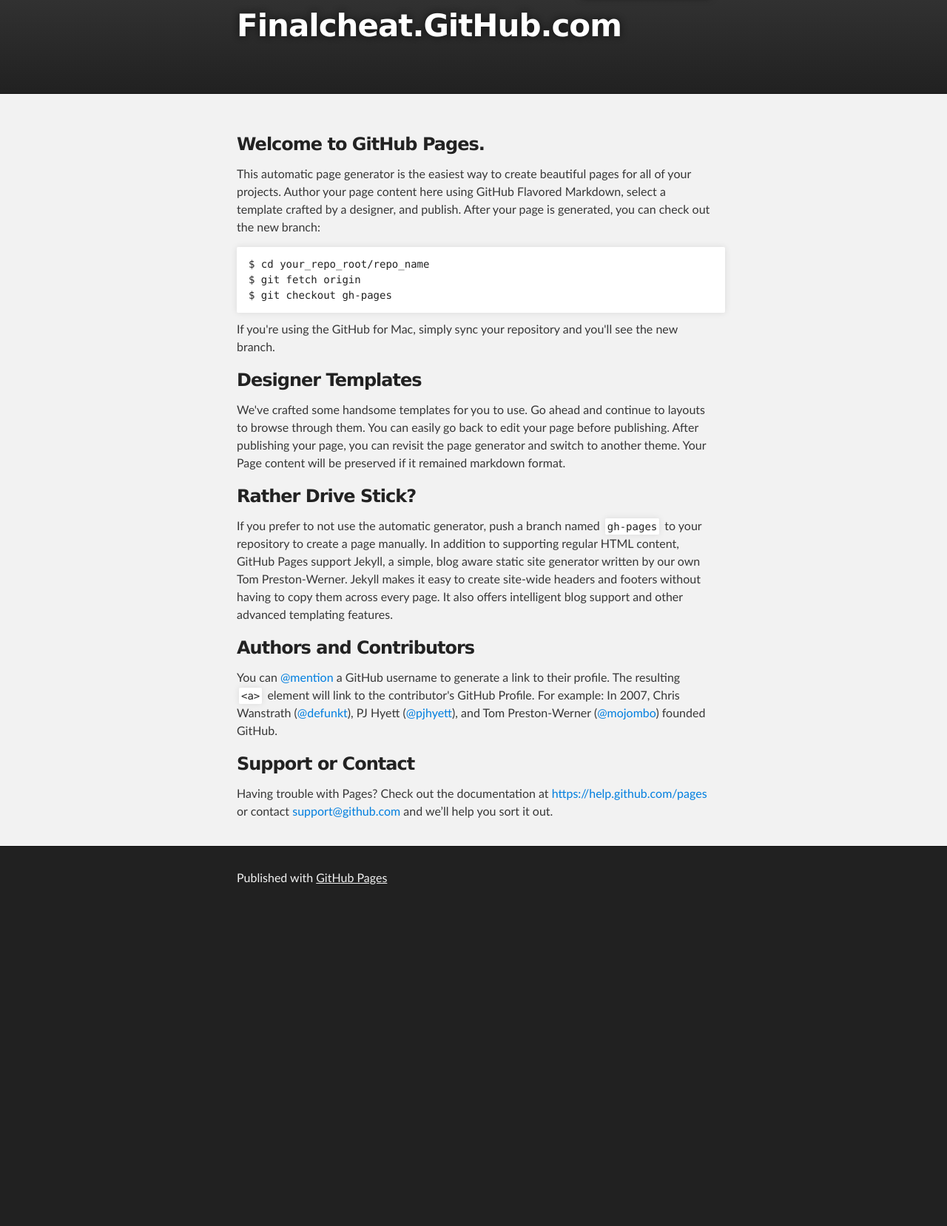
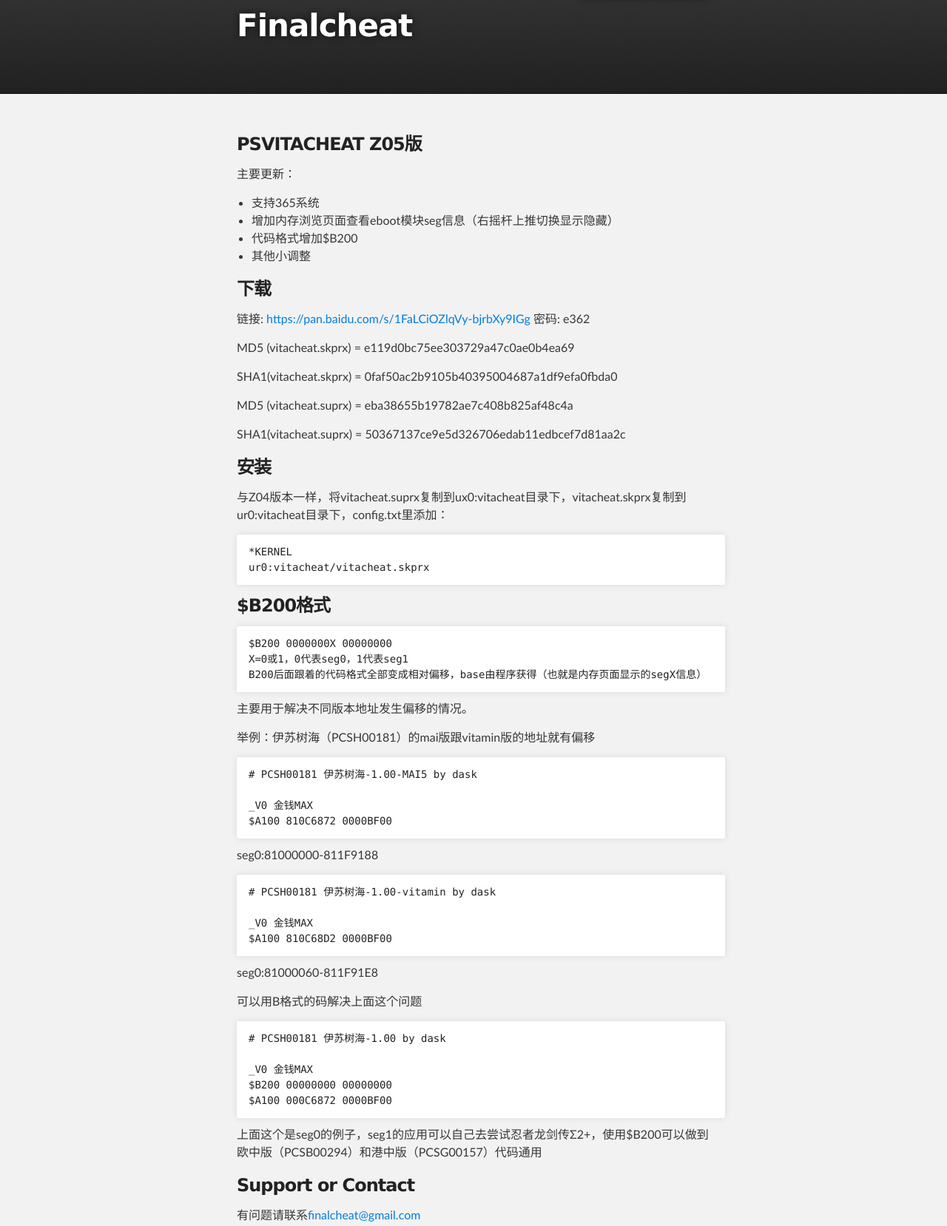
Before and after one commit to Finalcheat/finalcheat.github.com, a plain HTML site: page index.html in a window 1280 px wide. Shown: the part 47-1705 px from the top of the page at 74% size. Before the commit the page ends 1281 px from the top, so only its background shows below. Drawn offline with Linux system fonts and the light colour scheme.

Commit message:
PSVITACHEAT Z05

```diff
--- a/index.html
+++ b/index.html
@@ -8,7 +8,7 @@
 
     <link rel="stylesheet" type="text/css" media="screen" href="stylesheets/stylesheet.css">
 
-    <title>Finalcheat.GitHub.com</title>
+    <title>Finalcheat</title>
   </head>
 
   <body>
@@ -18,7 +18,7 @@
         <header class="inner">
           <a id="forkme_banner" href="https://github.com/Finalcheat">View on GitHub</a>
 
-          <h1 id="project_title">Finalcheat.GitHub.com</h1>
+          <h1 id="project_title">Finalcheat</h1>
           <h2 id="project_tagline"></h2>
 
         </header>
@@ -28,36 +28,81 @@
     <div id="main_content_wrap" class="outer">
       <section id="main_content" class="inner">
         <h3>
-<a id="welcome-to-github-pages" class="anchor" href="#welcome-to-github-pages" aria-hidden="true"><span class="octicon octicon-link"></span></a>Welcome to GitHub Pages.</h3>
+<a id="welcome" class="anchor" href="#welcome" aria-hidden="true"><span class="octicon octicon-link"></span></a>PSVITACHEAT Z05版</h3>
 
-<p>This automatic page generator is the easiest way to create beautiful pages for all of your projects. Author your page content here using GitHub Flavored Markdown, select a template crafted by a designer, and publish. After your page is generated, you can check out the new branch:</p>
+<p>主要更新：</p>
 
-<pre><code>$ cd your_repo_root/repo_name
-$ git fetch origin
-$ git checkout gh-pages
+<ul>
+    <li>支持365系统</li>
+    <li>增加内存浏览页面查看eboot模块seg信息（右摇杆上推切换显示隐藏）</li>
+    <li>代码格式增加$B200</li>
+    <li>其他小调整</li>
+</ul>
+
+<h3>
+<a id="download" class="anchor" href="#download" aria-hidden="true"><span class="octicon octicon-link"></span></a>下载</h3>
+
+<p>链接: <a href="https://pan.baidu.com/s/1FaLCiOZlqVy-bjrbXy9IGg" target="_blank">https://pan.baidu.com/s/1FaLCiOZlqVy-bjrbXy9IGg</a> 密码: e362</p>
+
+<p>MD5 (vitacheat.skprx) = e119d0bc75ee303729a47c0ae0b4ea69</p>
+<p>SHA1(vitacheat.skprx) = 0faf50ac2b9105b40395004687a1df9efa0fbda0</p>
+<p>MD5 (vitacheat.suprx) = eba38655b19782ae7c408b825af48c4a</p>
+<p>SHA1(vitacheat.suprx) = 50367137ce9e5d326706edab11edbcef7d81aa2c</p>
+
+<h3>
+<a id="install" class="anchor" href="#install" aria-hidden="true"><span class="octicon octicon-link"></span></a>安装</h3>
+
+<p>与Z04版本一样，将vitacheat.suprx复制到ux0:vitacheat目录下，vitacheat.skprx复制到ur0:vitacheat目录下，config.txt里添加：</p>
+
+<pre><code>*KERNEL
+ur0:vitacheat/vitacheat.skprx
 </code></pre>
 
-<p>If you're using the GitHub for Mac, simply sync your repository and you'll see the new branch.</p>
+<h3>
+<a id="format" class="anchor" href="#format" aria-hidden="true"><span class="octicon octicon-link"></span></a>$B200格式</h3>
 
-<h3>
-<a id="designer-templates" class="anchor" href="#designer-templates" aria-hidden="true"><span class="octicon octicon-link"></span></a>Designer Templates</h3>
+<pre><code>$B200 0000000X 00000000
+X=0或1，0代表seg0，1代表seg1
+B200后面跟着的代码格式全部变成相对偏移，base由程序获得（也就是内存页面显示的segX信息）
+</code></pre>
 
-<p>We've crafted some handsome templates for you to use. Go ahead and continue to layouts to browse through them. You can easily go back to edit your page before publishing. After publishing your page, you can revisit the page generator and switch to another theme. Your Page content will be preserved if it remained markdown format.</p>
 
-<h3>
-<a id="rather-drive-stick" class="anchor" href="#rather-drive-stick" aria-hidden="true"><span class="octicon octicon-link"></span></a>Rather Drive Stick?</h3>
+<p>主要用于解决不同版本地址发生偏移的情况。</p>
 
-<p>If you prefer to not use the automatic generator, push a branch named <code>gh-pages</code> to your repository to create a page manually. In addition to supporting regular HTML content, GitHub Pages support Jekyll, a simple, blog aware static site generator written by our own Tom Preston-Werner. Jekyll makes it easy to create site-wide headers and footers without having to copy them across every page. It also offers intelligent blog support and other advanced templating features.</p>
+<p>举例：伊苏树海（PCSH00181）的mai版跟vitamin版的地址就有偏移</p>
 
-<h3>
-<a id="authors-and-contributors" class="anchor" href="#authors-and-contributors" aria-hidden="true"><span class="octicon octicon-link"></span></a>Authors and Contributors</h3>
+<pre><code># PCSH00181 伊苏树海-1.00-MAI5 by dask
 
-<p>You can <a href="https://github.com/blog/821" class="user-mention">@mention</a> a GitHub username to generate a link to their profile. The resulting <code>&lt;a&gt;</code> element will link to the contributor's GitHub Profile. For example: In 2007, Chris Wanstrath (<a href="https://github.com/defunkt" class="user-mention">@defunkt</a>), PJ Hyett (<a href="https://github.com/pjhyett" class="user-mention">@pjhyett</a>), and Tom Preston-Werner (<a href="https://github.com/mojombo" class="user-mention">@mojombo</a>) founded GitHub.</p>
+_V0 金钱MAX
+$A100 810C6872 0000BF00
+</code></pre>
+
+<p>seg0:81000000-811F9188</p>
+
+<pre><code># PCSH00181 伊苏树海-1.00-vitamin by dask
+
+_V0 金钱MAX
+$A100 810C68D2 0000BF00
+</code></pre>
+
+<p>seg0:81000060-811F91E8</p>
+
+<p>可以用B格式的码解决上面这个问题</p>
+
+<pre><code># PCSH00181 伊苏树海-1.00 by dask
+
+_V0 金钱MAX
+$B200 00000000 00000000
+$A100 000C6872 0000BF00
+</code></pre>
+
+<p>上面这个是seg0的例子，seg1的应用可以自己去尝试忍者龙剑传Σ2+，使用$B200可以做到欧中版（PCSB00294）和港中版（PCSG00157）代码通用</p>
 
 <h3>
 <a id="support-or-contact" class="anchor" href="#support-or-contact" aria-hidden="true"><span class="octicon octicon-link"></span></a>Support or Contact</h3>
 
-<p>Having trouble with Pages? Check out the documentation at <a href="https://help.github.com/pages">https://help.github.com/pages</a> or contact <a href="mailto:support@github.com">support@github.com</a> and we’ll help you sort it out.</p>
+<p>有问题请联系<a href="mailto:finalcheat@gmail.com">finalcheat@gmail.com</a></p>
+
       </section>
     </div>
 
```
